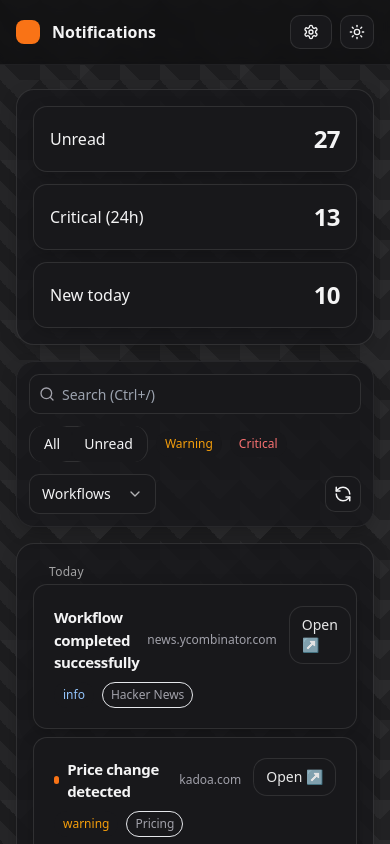
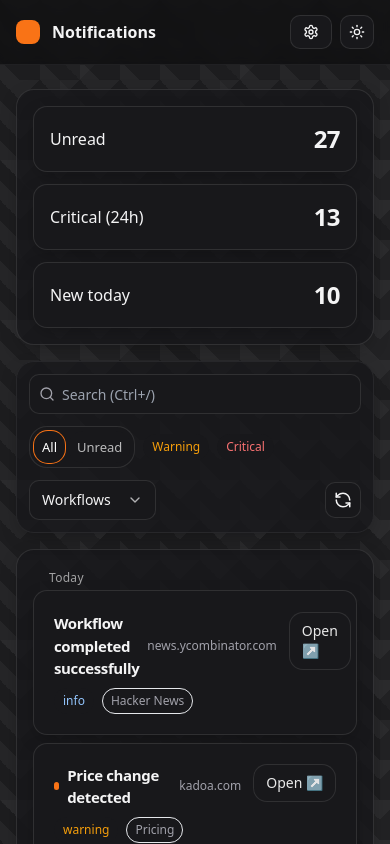
Before and after one commit to MMnemonic/kadoa-assignment, a React (Vite) app: page /notifications in a window 390 px wide. Shown: the top 844 px of the page. Built offline with nearby package versions, Linux system fonts and the light colour scheme.

Commit message:
UI: improve segmented control on mobile; clearer active state; update All/Unread to use aria-pressed + data-active

```diff
--- a/src/components/HeaderBar.tsx
+++ b/src/components/HeaderBar.tsx
@@ -46,10 +46,12 @@ export default function HeaderBar() {
 					</div>
 
 					{/* Row 2A — Segmented + Severity (mobile), collapses on >=sm */}
-					<div className="flex items-center gap-2 overflow-x-auto no-scrollbar -mx-1 px-1 sm:overflow-visible">
-						<div className="ui-seg h-9 sm:h-11" role="group" aria-label="Unread">
-							<button className="ui-segitem focus-ring" data-active={filters.unread===undefined||filters.unread===false} aria-pressed={(filters.unread??false)===false} onClick={()=>filters.set({ unread: undefined })}>All</button>
-							<button className="ui-segitem focus-ring" data-active={filters.unread===true} aria-pressed={filters.unread===true} onClick={()=>filters.set({ unread: true })}>Unread</button>
+					<div className="flex items-center gap-2 sm:gap-3 flex-wrap overflow-x-auto no-scrollbar -mx-1 px-1 sm:overflow-visible">
+						<div className="shrink-0">
+							<div className="ui-seg" role="group" aria-label="Read state">
+								<button type="button" className="ui-segitem" aria-pressed={!filters.unread} data-active={!filters.unread} onClick={() => filters.set({ unread: undefined })}>All</button>
+								<button type="button" className="ui-segitem" aria-pressed={!!filters.unread} data-active={!!filters.unread} onClick={() => filters.set({ unread: true })}>Unread</button>
+							</div>
 						</div>
 						<SeverityChips className="text-sm" />
 
```
Also changed, not shown: src/styles/tailwind.css.
